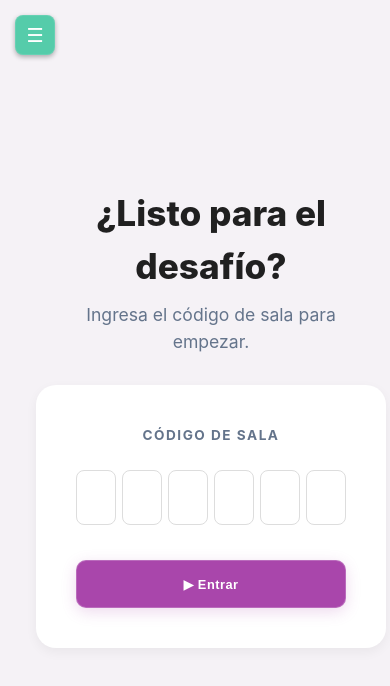
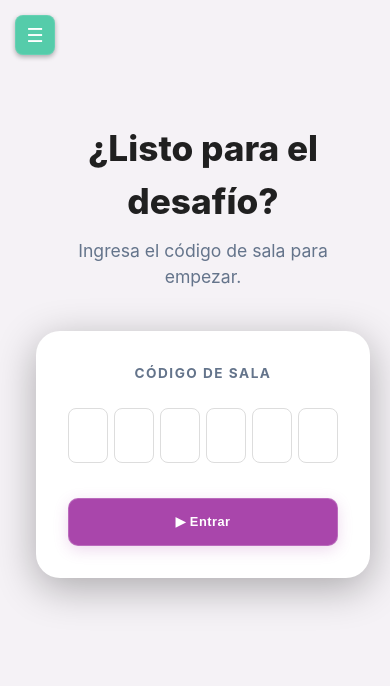
Before and after one commit to frangago71/quizzie-TFG, a React (Vite) app in the folder frontend/: page / in a window 390 px wide. Shown: the top 686 px of the page. Built offline with nearby package versions, Linux system fonts and the light colour scheme.

Commit message:
style: implement responsive desing for nickname entry in join room
Closes #5

```diff
--- a/frontend/src/forms/NicknameEntry.css
+++ b/frontend/src/forms/NicknameEntry.css
@@ -31,14 +31,11 @@
 }
 
 .join-card {
-  background-color: var(--color-white);
-  padding: 40px;
-  border-radius: 20px;
-  box-shadow: 0 4px 12px rgba(0, 0, 0, 0.05);
   width: 100%;
-  max-width: 440px;
-  text-align: center;
-  box-sizing: border-box;
+  max-width: 400px;
+  padding: 2rem; /* Reducimos el padding general de la card */
+  display: flex;
+  flex-direction: column;
 }
 
 .code-label {
@@ -144,3 +141,26 @@
 .status-live {
   color: var(--color-green);
 }
+
+
+
+@media (max-width: 768px) {
+  .join-container {
+    justify-content: flex-start;
+    padding-top: 5vh;
+  }
+
+  .join-header-text {
+    order: -1;
+    margin-bottom: 40px; /* Espacio entre el número de sala y la tarjeta */
+  }
+
+  .join-header-text h2 {
+    font-size: 2.2rem; /* Tamaño ajustado para móvil */
+  }
+
+  .join-card {
+    width: 100%;
+    max-width: 360px;
+  }
+}
--- a/frontend/src/forms/NicknameEntry.tsx
+++ b/frontend/src/forms/NicknameEntry.tsx
@@ -75,7 +75,7 @@ const NicknameEntry: React.FC<NicknameEntryProps> = ({
     <div className="join-container">
       <div className="join-header-text">
         <h2>Sala {roomCode}</h2>
-        <p>Introduce tu uvus para unirte a la sala.</p>
+        <p>Introduce tu uvus para unirte.</p>
       </div>
 
       <div className="join-card">
```
